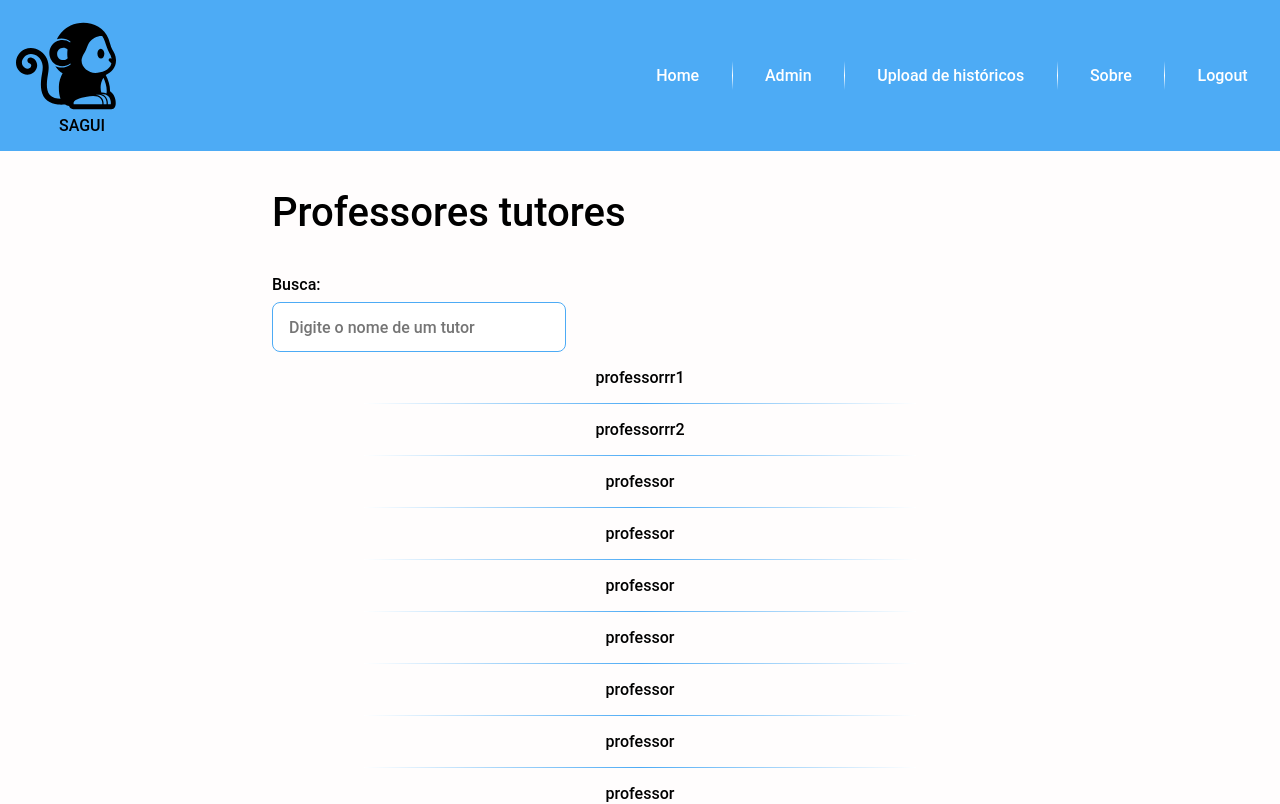
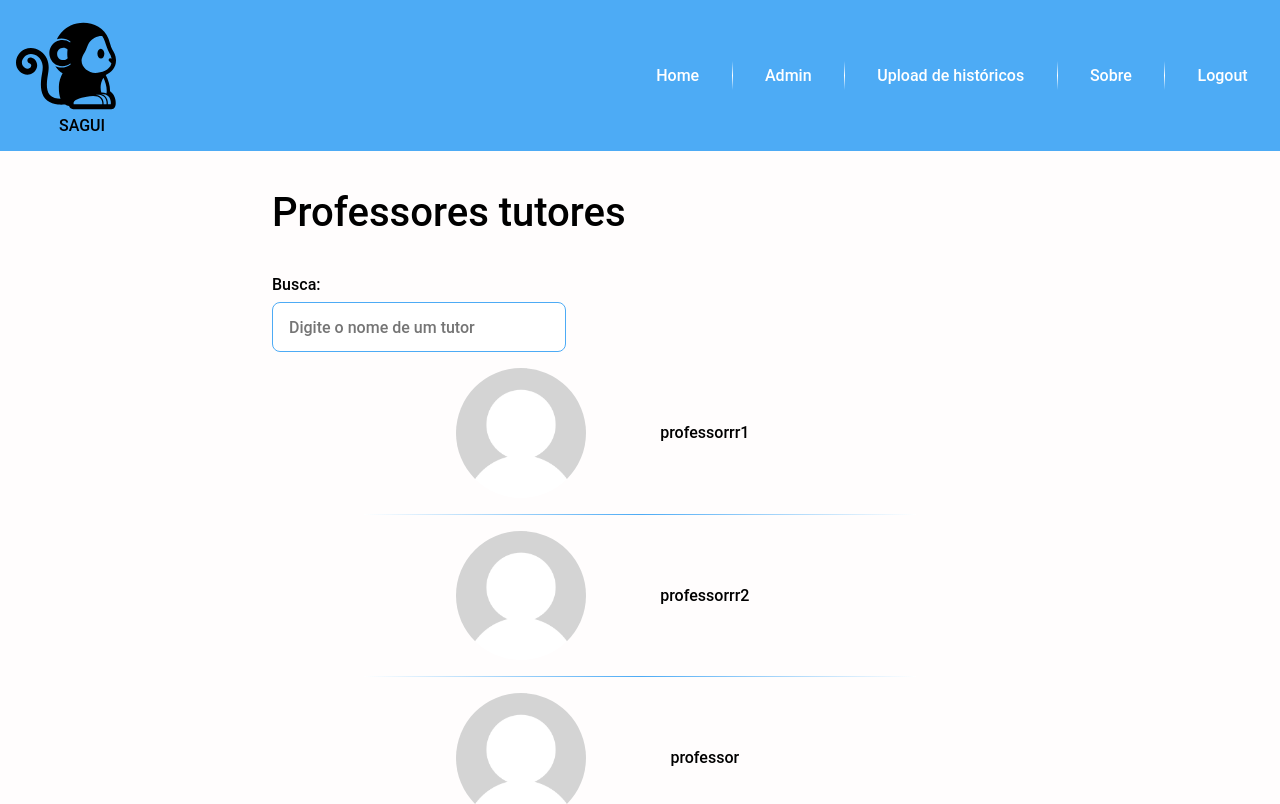
Before and after one commit to pedroAndrad1/sagui, a Next.js app: page / in a window 1280 px wide. Shown: the top 804 px of the page. Built offline with nearby package versions, Linux system fonts and the light colour scheme.

Commit message:
Adicionado foto a lista de tutores

```diff
--- a/src/components/Professor-list/ProfessorList.module.scss
+++ b/src/components/Professor-list/ProfessorList.module.scss
@@ -7,17 +7,34 @@
     overflow-y: auto;
 
   div{
+    display: flex;
+    flex-direction: column;
+    align-items: center;
+    justify-content: center;
+
+    cursor: pointer;
+
+    .profile_demo{
+
         display: flex;
-        flex-direction: column;
+        flex-direction: row;
+        justify-content: space-between;
         align-items: center;
-        justify-content: center;
+        width: 50%;
+
         li{
             width: 100%;
             text-align: center;
             color: var(--text-block);
             font-size: 1rem;
-            cursor: pointer;
         }
+
+        img{
+            border-radius: 100px;
+        }
+    }
+
+
    }
 
 }
--- a/src/components/Professor-list/index.tsx
+++ b/src/components/Professor-list/index.tsx
@@ -1,15 +1,24 @@
 import Divider from '../Divider';
 import styles from './ProfessorList.module.scss';
+import Image from 'next/image'
 
 export default function ProfessorList({ professores }) {
 
     return (
         <ul className={styles.wrapper}>
             {
-                professores.map((professorNome, i) =>{
+                professores.map((professorNome, i) => {
                     return (
                         <div key={`${i}_${professorNome}2`}>
-                            <li>{professorNome}</li>
+                            <div className={styles.profile_demo}>
+                                <Image
+                                    width={200}
+                                    height={200}
+                                    alt='Foto do perfil'
+                                    src='/no_image.gif'
+                                />
+                                <li>{professorNome}</li>
+                            </div>
                             <Divider />
                         </div>
                     )
```
Also changed, not shown: public/sad-smile.svg (added).
